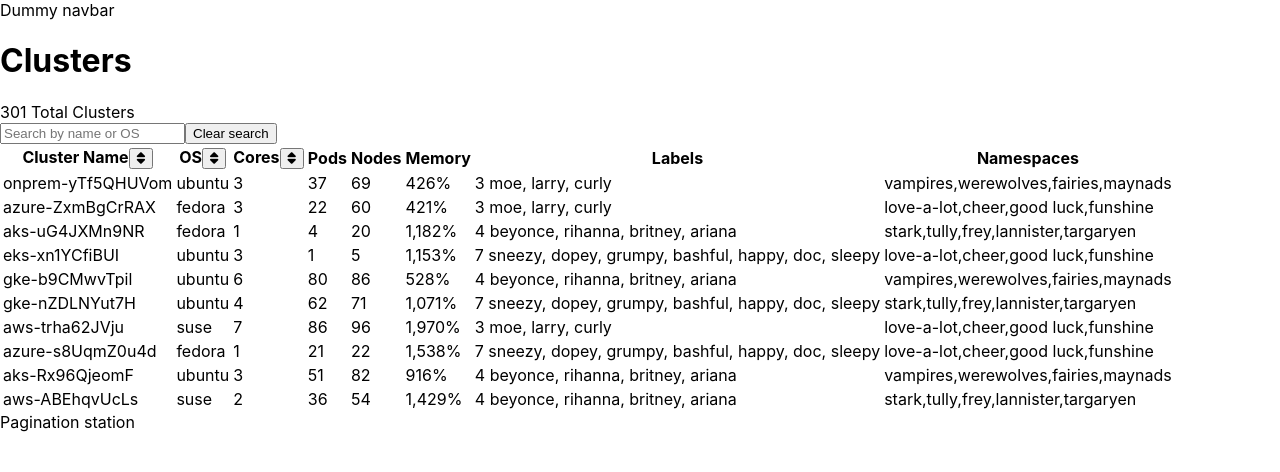
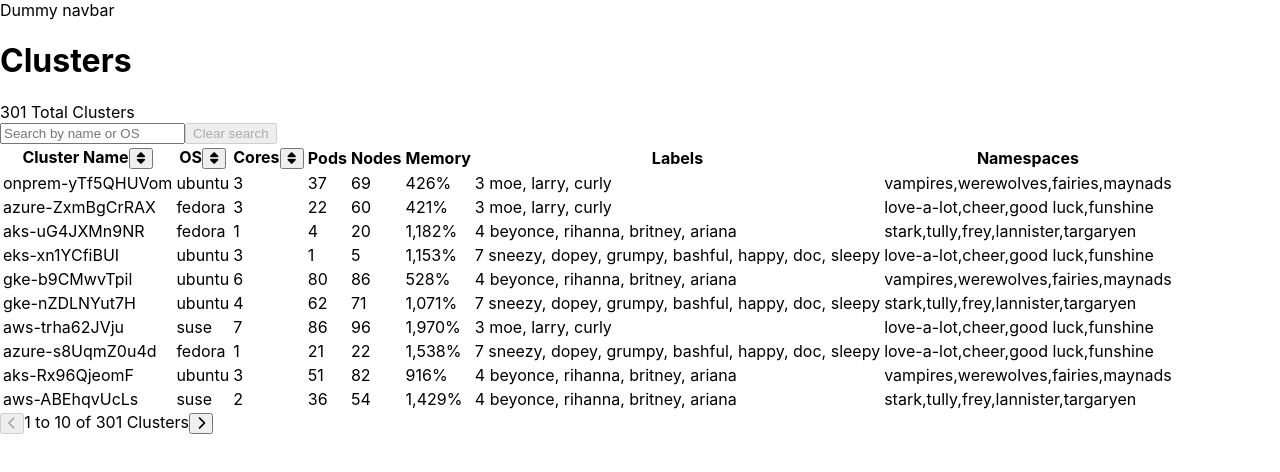
Before and after one commit to goldmintz/tanzu-ui-challenge, a React (Create React App) app: page / in a window 1280 px wide. Shown: the top 472 px of the page. Built offline with nearby package versions, Linux system fonts and the light colour scheme.

Commit message:
Add pagination (in groups of 10), reset current page to 1 on search

```diff
--- a/src/App.js
+++ b/src/App.js
@@ -8,7 +8,7 @@
 import Pagination from './components/Pagination';
 
 export const App = () => {
-	//Fetch clusters on load
+	//Fetch clusters on mount
 	//If clusters are in local storage, use those
 	//Local storage used for updated array, including newly created cluster records
 	useEffect(() => {
@@ -67,15 +67,28 @@
 				totalClustersCount={clusters.length}
 				filteredClustersCount={searchClusters(clusters).length}
 				searchTerm={searchTerm}
-				setSearchTerm={(e) => setSearchTerm(e.target.value)}
-				clearSearchTerm={() => setSearchTerm('')}
+				setSearchTerm={(e) => {
+					setSearchTerm(e.target.value);
+					setCurrentClusterPage(1);
+				}}
+				clearSearchTerm={() => {
+					setSearchTerm('');
+					setCurrentClusterPage(1);
+				}}
 			/>
 			<Table
 				clusters={searchClusters(clusters)}
 				firstCluster={firstCluster}
 				lastCluster={lastCluster}
 			/>
-			<Pagination />
+			<Pagination
+				setCurrentClusterPage={setCurrentClusterPage}
+				currentClusterPage={currentClusterPage}
+				firstCluster={firstCluster}
+				lastCluster={lastCluster}
+				filteredClusters={searchClusters(clusters)}
+				totalClusters={clusters.length}
+			/>
 		</div>
 	);
 };
--- a/src/components/Pagination.jsx
+++ b/src/components/Pagination.jsx
@@ -1,8 +1,42 @@
 import React from 'react';
 import '../styles.css';
 
-const Pagination = () => {
-	return <div>Pagination station</div>;
+const Pagination = ({
+	setCurrentClusterPage,
+	currentClusterPage,
+	lastCluster,
+	firstCluster,
+	totalClusters,
+}) => {
+	const changeClusterPage = (direction) => {
+		direction === 'back'
+			? setCurrentClusterPage(currentClusterPage - 1)
+			: setCurrentClusterPage(currentClusterPage + 1);
+	};
+
+	return (
+		<div className='pagination-wrapper'>
+			<div className='pagination-controls'>
+				<button
+					disabled={currentClusterPage === 1}
+					className='btn-pagination'
+					onClick={() => changeClusterPage('back')}>
+					<i className='fas fa-chevron-left' />
+				</button>
+
+				<span className='pagination-title'>
+					{firstCluster + 1} to {lastCluster} of {totalClusters} Clusters
+				</span>
+
+				<button
+					disabled={lastCluster >= totalClusters}
+					className='btn-pagination'
+					onClick={() => changeClusterPage('fwd')}>
+					<i className='fas fa-chevron-right' />
+				</button>
+			</div>
+		</div>
+	);
 };
 
 export default Pagination;
--- a/src/components/Table.jsx
+++ b/src/components/Table.jsx
@@ -81,7 +81,9 @@
 						<button
 							type='button'
 							className='sort-icon'
-							onClick={() => toggleSort('cores')}>
+							onClick={() => {
+								toggleSort('cores');
+							}}>
 							{sortIcon('cores')}
 						</button>
 					</th>
--- a/src/components/TableControls.jsx
+++ b/src/components/TableControls.jsx
@@ -20,7 +20,6 @@
 					<h1>Clusters</h1>
 					<div id='cluster-count'>{clusterCountHeading}</div>
 				</div>
-
 			</div>
 
 			<div>
@@ -31,7 +30,11 @@
 					value={searchTerm}
 					onChange={setSearchTerm}
 				/>
-				<button className='btn-secondary' onClick={clearSearchTerm}>
+				<button
+					className='btn-secondary'
+					onClick={clearSearchTerm}
+					//disable search unless user enters term (otherwise click resets currentClustersPage to 1)
+					disabled={searchTerm === ''}>
 					Clear search
 				</button>
 			</div>
```
